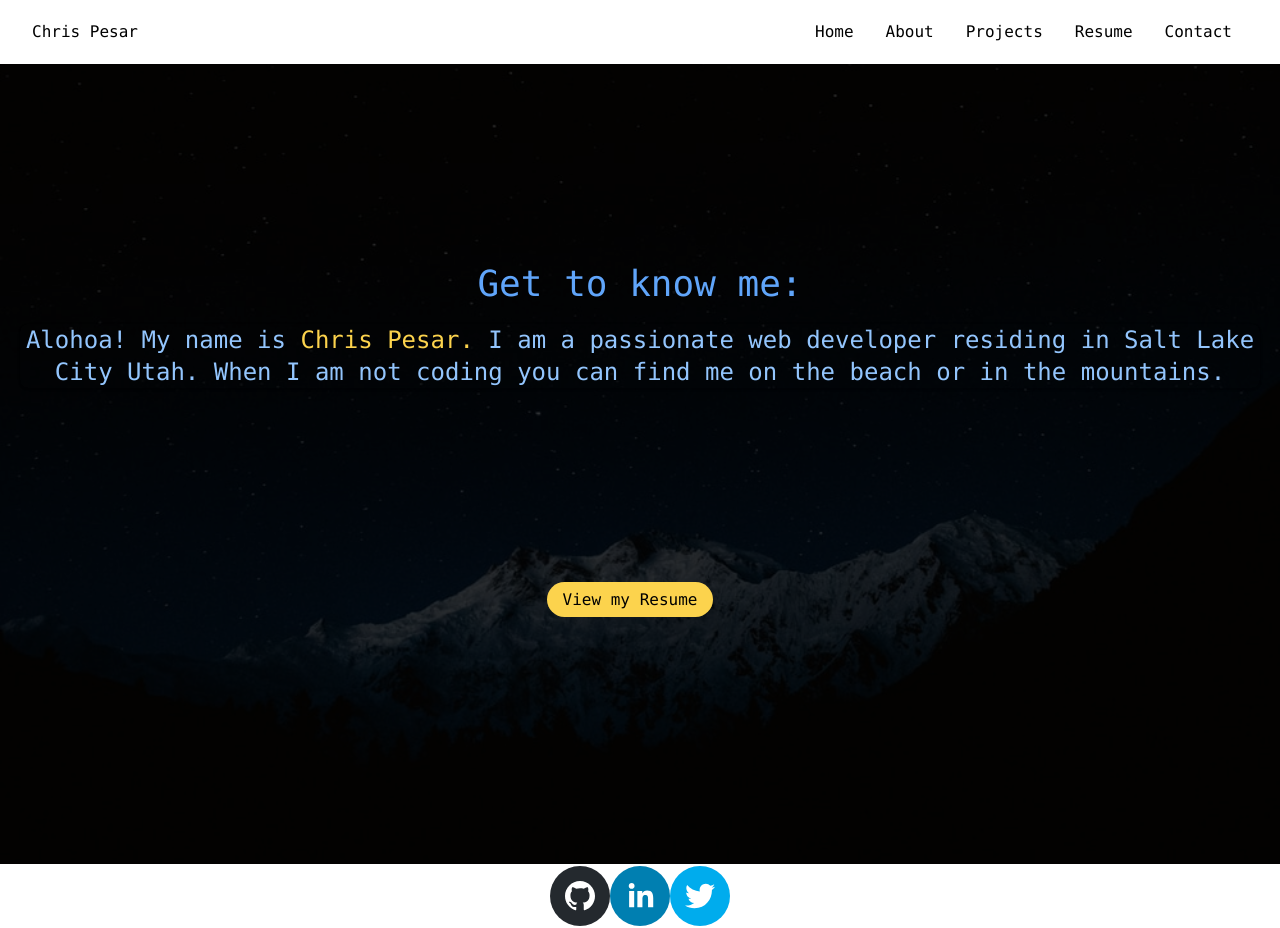
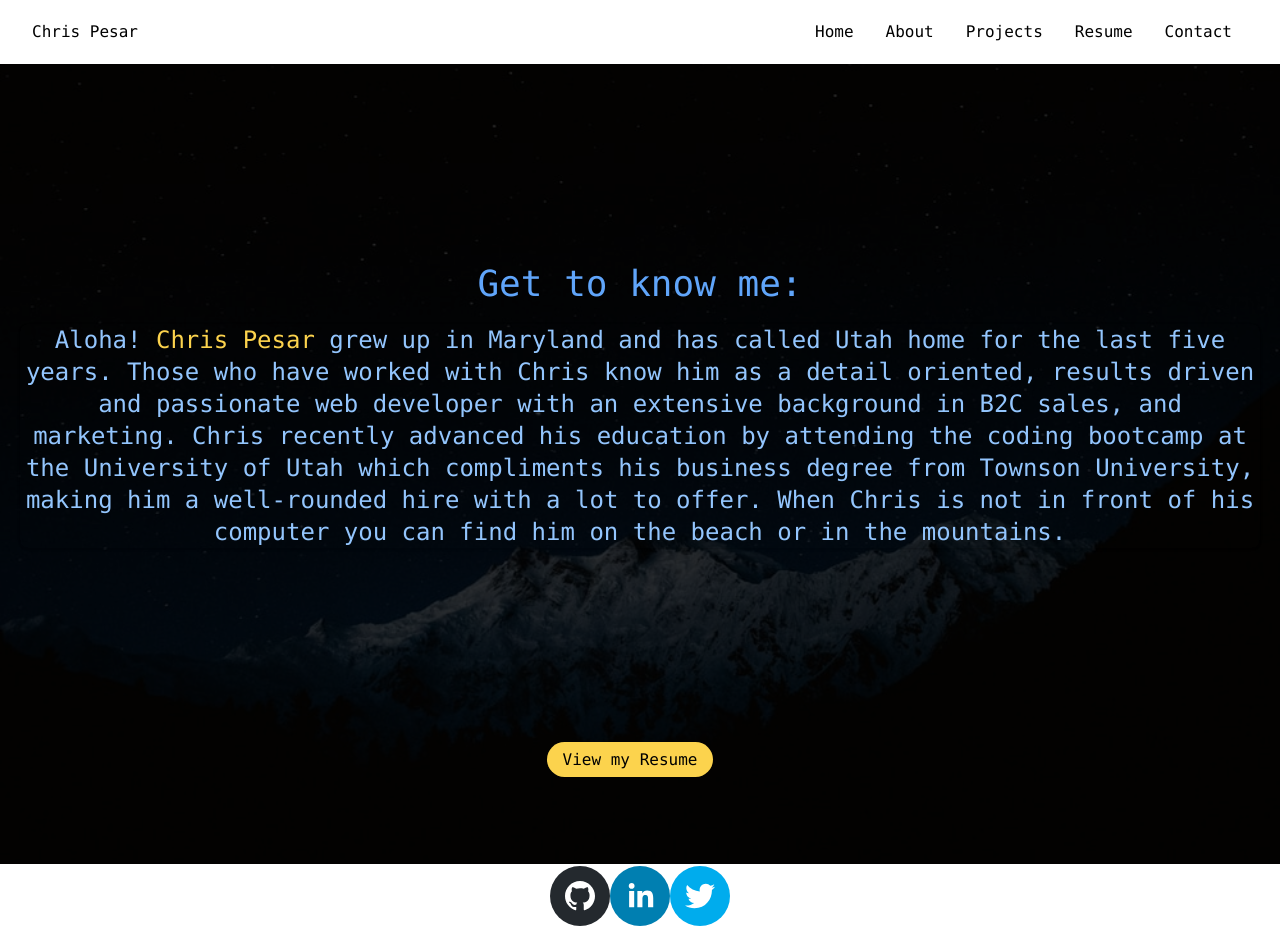
Before and after one commit to cpesar/chris-portfolio, a React (Create React App) app: page /about in a window 1280 px wide. Built offline with nearby package versions, Linux system fonts and the light colour scheme.

Commit message:
updated about page

```diff
--- a/src/pages/About.js
+++ b/src/pages/About.js
@@ -8,9 +8,9 @@ const About = () => {
         <section className="container flex flex-col items-center py-40">
           <h1 className="text-blue-400 py-5 text-4xl">Get to know me:</h1>
             <p class=" text-blue-300 rounded-lg shadow text-2xl ">
-              Alohoa! My name is
+              Aloha!
                 <span className="text-yellow-300"
-                > Chris Pesar.</span> I am a passionate web developer residing in Salt Lake City Utah. When I am not coding you can find me on the beach or in the mountains.
+                > Chris Pesar</span> grew up in Maryland and has called Utah home for the last five years. Those who have worked with Chris know him as a detail oriented, results driven and passionate web developer with an extensive background in B2C sales, and marketing. Chris recently advanced his education by attending the coding bootcamp at the University of Utah which compliments his business degree from Townson University, making him a well-rounded hire with a lot to offer. When Chris is not in front of his computer you can find him on the beach or in the mountains.
             </p>
         </section>
 
```
